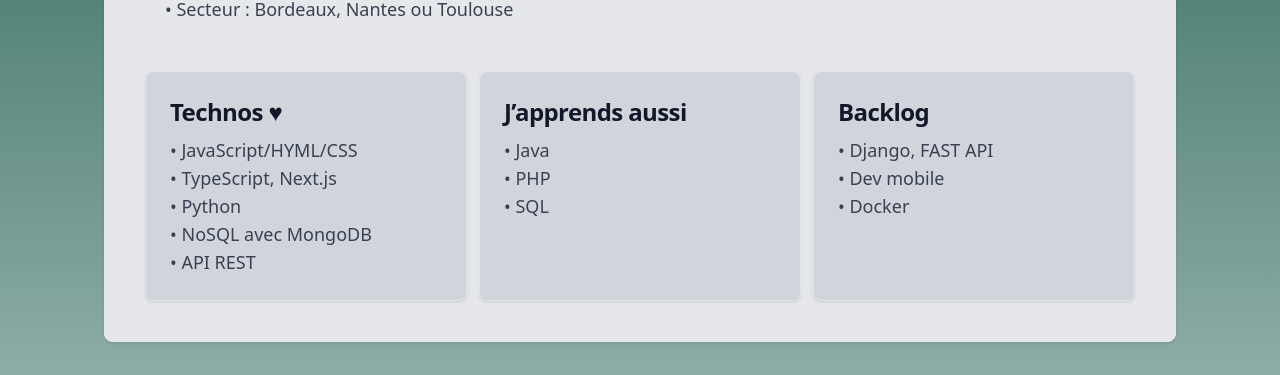
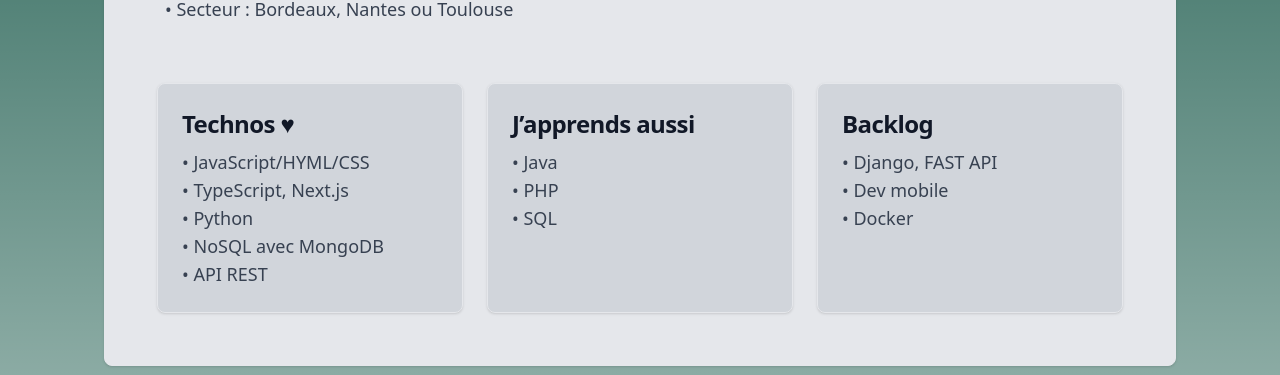
Before and after one commit to elsacatoire/blog-next, a Next.js app: page / in a window 1280 px wide. Shown: the part 562-937 px from the top of the page. Built offline with nearby package versions, Linux system fonts and the light colour scheme.

Commit message:
fix xrap des cards skill tech

```diff
--- a/app/page.tsx
+++ b/app/page.tsx
@@ -35,8 +35,9 @@
           </div>
 
         </div>
-        <div className="justify-center flex felx-wrap mt-12">
-          <div className="block w-full md:w-1/3 md:order-1 mr-3 max-w-sm p-6 bg-gray-300 border border-gray-200 rounded-lg shadow  dark:bg-gray-800 dark:border-gray-700 dark:hover:bg-gray-700">
+        <div className="justify-center flex flex-wrap mt-12">
+          <div className="w-full md:w-1/3 md:order-1 p-3">
+            <div className="h-full max-w-sm p-6 bg-gray-300 border border-gray-200 rounded-lg shadow dark:bg-gray-800 dark:border-gray-700 dark:hover:bg-gray-700">
               <h5 className="mb-2 text-2xl font-bold tracking-tight text-gray-900 dark:text-white">Technos &#9829;</h5>
               <p className="font-normal text-gray-700 dark:text-gray-400">&#x2022; JavaScript/HYML/CSS</p>
               <p className="font-normal text-gray-700 dark:text-gray-400">&#x2022; TypeScript, Next.js</p>
@@ -44,17 +45,23 @@
               <p className="font-normal text-gray-700 dark:text-gray-400">&#x2022; NoSQL avec MongoDB</p>
               <p className="font-normal text-gray-700 dark:text-gray-400">&#x2022; API REST</p>
             </div>
-          <div className="block w-full md:w-1/3 md:order-2 mr-3 max-w-sm p-6 bg-gray-300 border border-gray-200 rounded-lg shadow  dark:bg-gray-800 dark:border-gray-700 dark:hover:bg-gray-700">
+          </div>
+          <div className="w-full md:w-1/3 md:order-1 p-3">
+            <div className="h-full max-w-sm p-6 bg-gray-300 border border-gray-200 rounded-lg shadow dark:bg-gray-800 dark:border-gray-700 dark:hover:bg-gray-700">
               <h5 className="mb-2 text-2xl font-bold tracking-tight text-gray-900 dark:text-white">J&rsquo;apprends aussi</h5>
               <p className="font-normal text-gray-700 dark:text-gray-400">&#x2022; Java</p>
               <p className="font-normal text-gray-700 dark:text-gray-400">&#x2022; PHP</p>
               <p className="font-normal text-gray-700 dark:text-gray-400">&#x2022; SQL</p>
             </div>
-          <div className="block w-full md:w-1/3 md:order-3 max-w-sm p-6 bg-gray-300 border border-gray-200 rounded-lg shadow  dark:bg-gray-800 dark:border-gray-700 dark:hover:bg-gray-700">
+          </div>
+
+          <div className="w-full md:w-1/3 md:order-1 p-3">
+            <div className="h-full max-w-sm p-6 bg-gray-300 border border-gray-200 rounded-lg shadow dark:bg-gray-800 dark:border-gray-700 dark:hover:bg-gray-700">
               <h5 className="mb-2 text-2xl font-bold tracking-tight text-gray-900 dark:text-white">Backlog</h5>
               <p className="font-normal text-gray-700 dark:text-gray-400">&#x2022; Django, FAST API</p>
               <p className="font-normal text-gray-700 dark:text-gray-400">&#x2022; Dev mobile</p>
               <p className="font-normal text-gray-700 dark:text-gray-400">&#x2022; Docker</p>
+            </div>
           </div>
         </div>
 
--- a/app/presentation/page.tsx
+++ b/app/presentation/page.tsx
@@ -4,7 +4,7 @@
     return (
         <main className="px-6 ml-20 mr-20 mb-10">
             <div className="mt-10 text-lg text-left block max-w-m p-6 text-gray-900 bg-gray-200 border border-gray-200 rounded-lg shadow  dark:bg-gray-800 dark:border-gray-700 dark:hover:bg-gray-700">
-                <div className="flex mt-5">
+                <div className="flex flex-wrap mt-5">
                     <div className="md:w-2/3 md:order-1 pr-12">
                         <h5 className="mb-2 text-2xl font-bold tracking-tight text-gray-900 dark:text-white">En savoir un petit peu plus sur moi 👋&nbsp;</h5>
                         <br />
```
Lines whose indentation alone changed are shown as unchanged.
